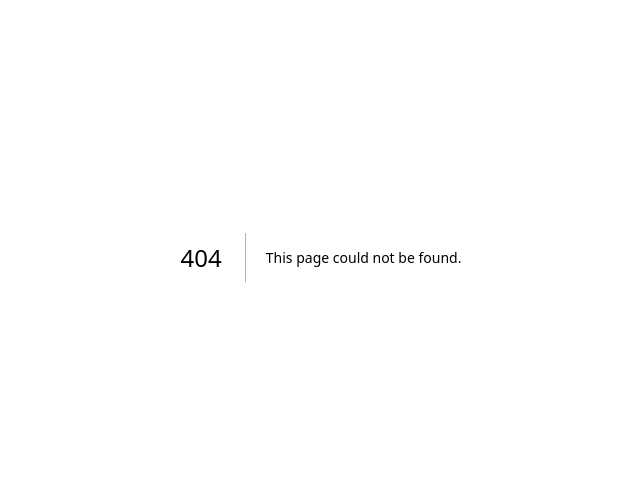
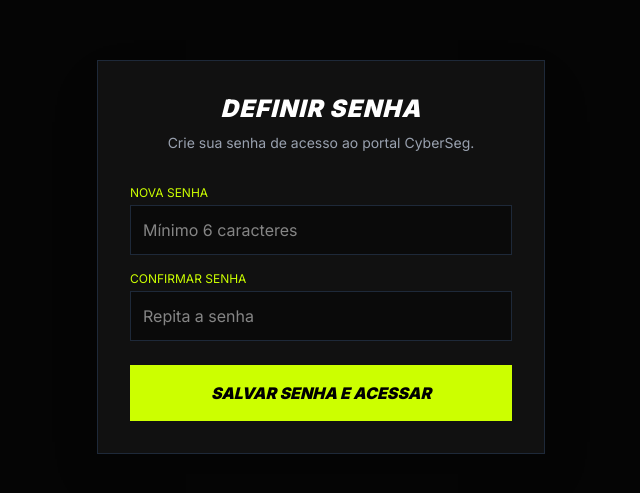
Before and after one commit to joaoheliodev/sistema-de-vendas, a Next.js app in the folder site-alunos-cursos/: page /setup-password/1 in a window 1280 px wide. Before the commit this address had no page. Shown: the part 143-636 px from the top of the page, without its empty margins (319-959 px from the left). Built offline with nearby package versions, Linux system fonts and the light colour scheme; no server answers.

Commit message:
feat(webhook): migrate setup-password to dynamic path route to fix query parameter stripping

```diff
--- a/site-alunos-cursos/src/app/api/webhooks/kiwify/route.ts
+++ b/site-alunos-cursos/src/app/api/webhooks/kiwify/route.ts
@@ -113,7 +113,7 @@ export async function POST(req: Request) {
 
       const appUrl = process.env.NEXT_PUBLIC_APP_URL || 'https://site-alunos-cursos.vercel.app';
       const normalizedAppUrl = appUrl.endsWith('/') ? appUrl.slice(0, -1) : appUrl;
-      const setupLink = `${normalizedAppUrl}/setup-password?token=${token}`;
+      const setupLink = `${normalizedAppUrl}/setup-password/${token}`;
 
       if (!supabaseUrl) {
         return NextResponse.json({ error: 'Supabase URL missing' }, { status: 500 });
--- /dev/null
+++ b/site-alunos-cursos/src/app/setup-password/[token]/page.tsx
@@ -0,0 +1,19 @@
+"use client";
+
+import { use } from "react";
+import { SetupPasswordForm } from "../page";
+import { Suspense } from "react";
+
+export default function SetupPasswordTokenPage({ params }: { params: Promise<{ token: string }> }) {
+  const { token } = use(params);
+
+  return (
+    <div className="min-h-screen bg-[#050505] flex items-center justify-center p-4">
+      <div className="bg-[#111] p-8 border border-gray-800 w-full max-w-md shadow-2xl">
+        <Suspense fallback={<div className="text-[#CCFF00] text-center">Carregando...</div>}>
+          <SetupPasswordForm tokenProp={token} />
+        </Suspense>
+      </div>
+    </div>
+  );
+}
--- a/site-alunos-cursos/src/app/setup-password/page.tsx
+++ b/site-alunos-cursos/src/app/setup-password/page.tsx
@@ -5,9 +5,13 @@ import { useRouter, useSearchParams } from "next/navigation";
 import { setupPassword } from "./actions";
 import { Suspense } from "react";
 
-function SetupPasswordForm() {
+interface SetupPasswordFormProps {
+  tokenProp?: string;
+}
+
+export function SetupPasswordForm({ tokenProp }: SetupPasswordFormProps) {
   const searchParams = useSearchParams();
-  const token = searchParams.get("token");
+  const token = tokenProp || searchParams.get("token");
   const router = useRouter();
 
   const [password, setPassword] = useState("");
--- a/site-alunos-cursos/src/lib/mail.ts
+++ b/site-alunos-cursos/src/lib/mail.ts
@@ -76,7 +76,7 @@ export async function sendPasswordResetEmail(email: string, token: string) {
 export async function sendSetupPasswordEmail(email: string, token: string) {
   const appUrl = process.env.NEXT_PUBLIC_APP_URL || 'https://site-alunos-cursos.vercel.app';
   const normalizedAppUrl = appUrl.endsWith('/') ? appUrl.slice(0, -1) : appUrl;
-  const setupLink = `${normalizedAppUrl}/setup-password?token=${token}`;
+  const setupLink = `${normalizedAppUrl}/setup-password/${token}`;
 
   const { data, error } = await resend.emails.send({
     from: process.env.RESEND_FROM_EMAIL || 'onboarding@resend.dev',
```
